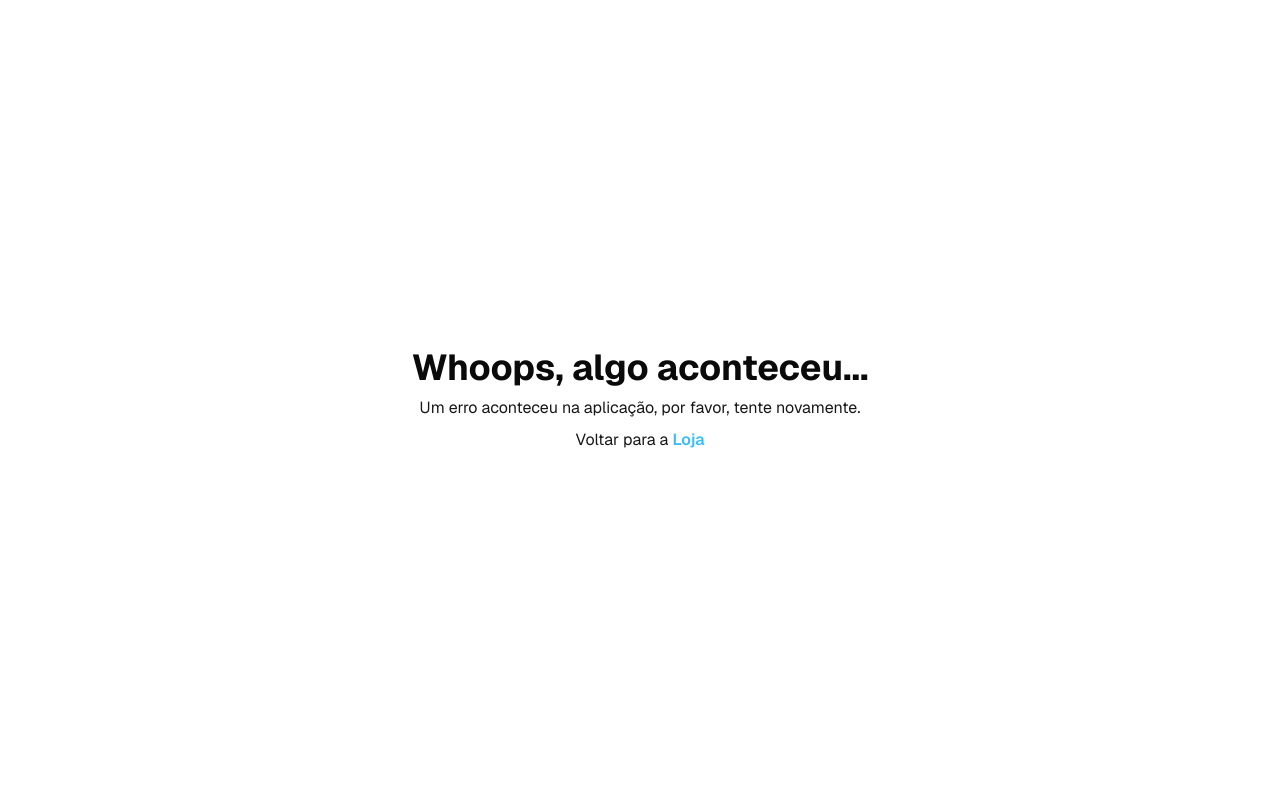
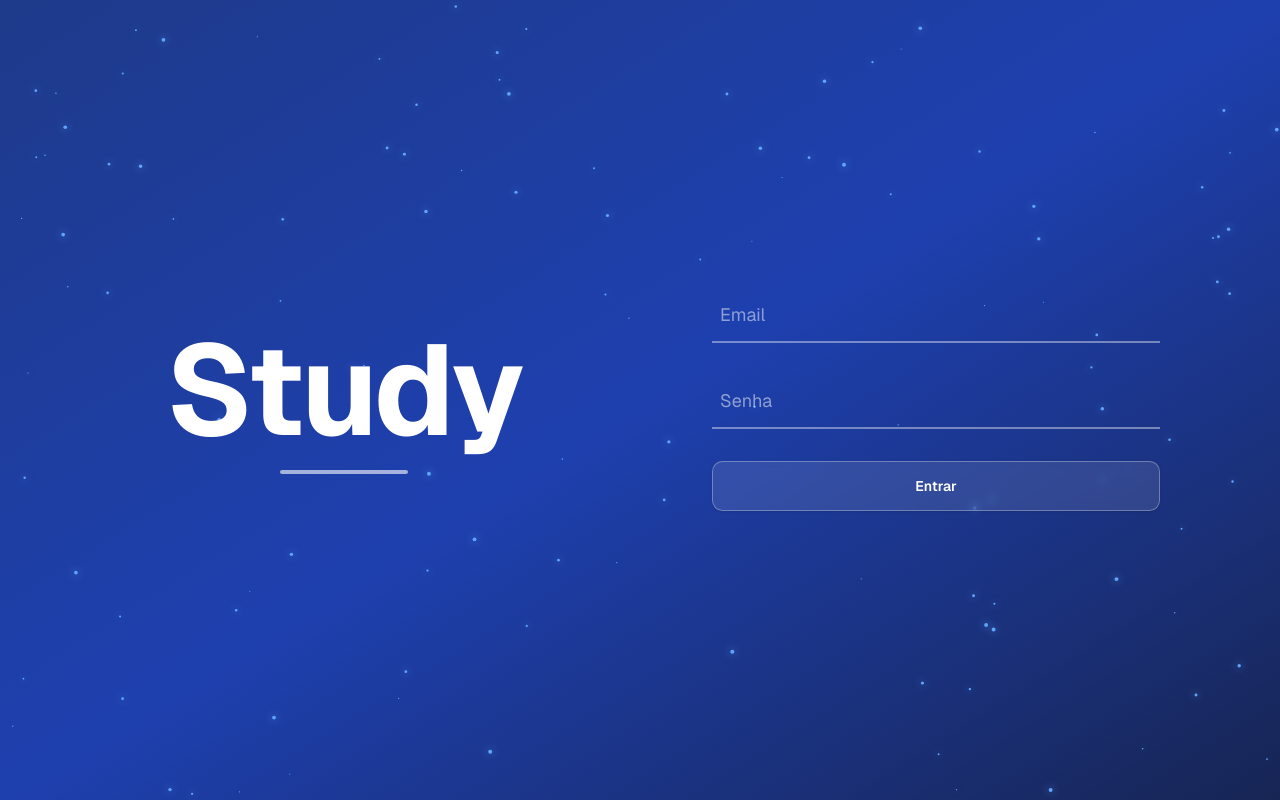
Before and after one commit to raultuee/study, a React (Vite) app: page /login in a window 1280 px wide. Built offline with nearby package versions, Linux system fonts and the light colour scheme.

Commit message:
Login page

```diff
--- a/index.html
+++ b/index.html
@@ -6,7 +6,7 @@
     <link rel="preconnect" href="https://fonts.googleapis.com">
     <link rel="preconnect" href="https://fonts.gstatic.com" crossorigin>
     <link href="https://fonts.googleapis.com/css2?family=Geist:wght@100..900&display=swap" rel="stylesheet">
-    <title>Projeto Base</title>
+    <title>Study</title>
   </head>
   <body>
     <div id="root"></div>
--- a/src/App.tsx
+++ b/src/App.tsx
@@ -6,6 +6,7 @@ import { Toaster } from 'sonner';
 import { Error } from './pages/error';
 import { Home } from './pages/home';
 import { LoadingPage } from './utils/loading-page';
+import { Login } from './pages/login';
 export function App() {
 
   return (
@@ -21,6 +22,8 @@ export function App() {
 
             <Route path='/' element={<Home/>}/>
 
+            <Route path='/login' element={<Login/>}/>
+
             <Route path='*' element={<Error />} />
 
           </Routes>
--- a/src/pages/home.tsx
+++ b/src/pages/home.tsx
@@ -89,7 +89,7 @@ export function Home() {
             </div>
 
             <div className="hidden md:flex space-x-4">
-              <Button variant="ghost" className="text-blue-600">Entrar</Button>
+              <a href="/login"><Button variant="ghost" className="text-blue-600">Entrar</Button></a>
               <Button className="bg-blue-600 hover:bg-blue-700">Começar Grátis</Button>
             </div>
 
@@ -105,7 +105,7 @@ export function Home() {
               <a href="#recursos" className="block text-gray-700 hover:text-blue-600">Recursos</a>
               <a href="#beneficios" className="block text-gray-700 hover:text-blue-600">Benefícios</a>
               <a href="#depoimentos" className="block text-gray-700 hover:text-blue-600">Depoimentos</a>
-              <Button variant="ghost" className="w-full text-blue-600">Entrar</Button>
+              <a href="/login"><Button variant="ghost" className="w-full text-blue-600">Entrar</Button></a>
               <Button className="w-full bg-blue-600 hover:bg-blue-700">Começar Grátis</Button>
             </div>
           </div>
--- /dev/null
+++ b/src/pages/login.tsx
@@ -0,0 +1,121 @@
+import { useEffect, useRef, useState } from 'react';
+import { Button } from '@/components/ui/button';
+
+export function Login() {
+    const canvasRef = useRef<HTMLCanvasElement>(null);
+    const [email, setEmail] = useState('');
+    const [password, setPassword] = useState('');
+
+    useEffect(() => {
+        function resizeCanvas() {
+            const canvas = canvasRef.current;
+            if (!canvas) return;
+            canvas.width = window.innerWidth;
+            canvas.height = window.innerHeight;
+        }
+
+        let animationFrameId: number;
+        const stars = Array.from({ length: 120 }, () => ({
+            x: Math.random() * window.innerWidth,
+            y: Math.random() * window.innerHeight,
+            r: Math.random() * 1.5 + 0.5,
+            dx: (Math.random() - 0.5) * 0.15,
+            dy: (Math.random() - 0.5) * 0.15,
+        }));
+
+        resizeCanvas();
+        window.addEventListener("resize", resizeCanvas);
+
+        function animate() {
+            const canvas = canvasRef.current;
+            if (!canvas) return;
+            const ctx = canvas.getContext("2d");
+            if (!ctx) return;
+            ctx.clearRect(0, 0, canvas.width, canvas.height);
+            for (const star of stars) {
+                ctx.beginPath();
+                ctx.arc(star.x, star.y, star.r, 0, 2 * Math.PI);
+                ctx.fillStyle = "#60A5FA";
+                ctx.shadowColor = "#60A5FA";
+                ctx.shadowBlur = 8;
+                ctx.fill();
+                ctx.closePath();
+
+                star.x += star.dx;
+                star.y += star.dy;
+
+                if (star.x < 0 || star.x > canvas.width) star.dx *= -1;
+                if (star.y < 0 || star.y > canvas.height) star.dy *= -1;
+            }
+            animationFrameId = requestAnimationFrame(animate);
+        }
+
+        animate();
+
+        return () => {
+            window.removeEventListener("resize", resizeCanvas);
+            cancelAnimationFrame(animationFrameId);
+        };
+    }, []);
+
+    const handleLogin = () => {
+        console.log('Login:', { email, password });
+    };
+
+    return (
+        <div className="w-full h-screen relative overflow-hidden bg-gradient-to-br from-blue-900 via-blue-800 to-blue-950">
+            <canvas
+                ref={canvasRef}
+                className="absolute inset-0 w-full h-full"
+                style={{ display: "block", zIndex: 0 }}
+            />
+
+            <div className="relative z-10 flex items-center justify-center w-full h-full p-4">
+                <div className="w-full max-w-6xl grid md:grid-cols-2 gap-8">
+
+                    {/* Left Side - Branding */}
+                    <div className="flex flex-col items-center justify-center">
+                        <div className="text-center">
+                            <h1 className="text-8xl md:text-9xl font-bold text-white mb-4 tracking-tight">
+                                Study
+                            </h1>
+                            <div className="w-32 h-1 bg-white/60 mx-auto rounded-full"></div>
+                        </div>
+                    </div>
+
+                    {/* Right Side - Login Form */}
+                    <div className="flex items-center justify-center">
+                        <div className="w-full max-w-md space-y-8">
+                            <div>
+                                <input
+                                    type="email"
+                                    value={email}
+                                    onChange={(e) => setEmail(e.target.value)}
+                                    placeholder="Email"
+                                    className="w-full bg-transparent text-white text-lg py-3 px-2 border-b-2 border-white/40 focus:border-white focus:outline-none transition placeholder:text-white/50"
+                                />
+                            </div>
+
+                            <div>
+                                <input
+                                    type="password"
+                                    value={password}
+                                    onChange={(e) => setPassword(e.target.value)}
+                                    placeholder="Senha"
+                                    className="w-full bg-transparent text-white text-lg py-3 px-2 border-b-2 border-white/40 focus:border-white focus:outline-none transition placeholder:text-white/50"
+                                />
+                            </div>
+
+                            <Button
+                                onClick={handleLogin}
+                                className="w-full bg-white/10 backdrop-blur-sm hover:bg-white/20 text-white py-6 rounded-lg font-semibold border border-white/30 transition-all"
+                            >
+                                Entrar
+                            </Button>
+                        </div>
+                    </div>
+                </div>
+            </div>
+        </div>
+    );
+};
```
